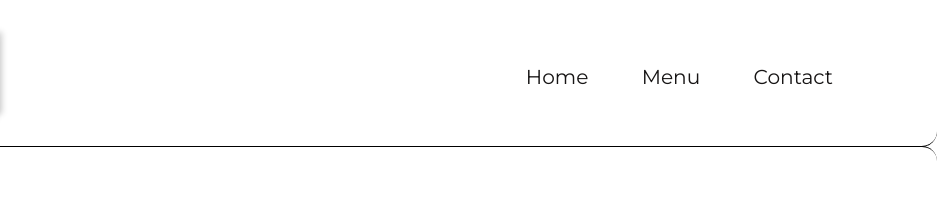
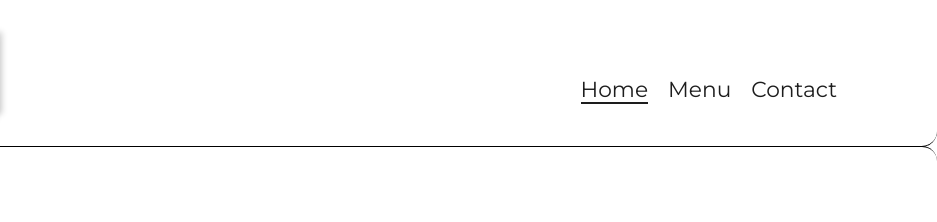
Before and after one commit to alternateved/restaurant, a website built with webpack: page dist/index.html in a window 1280 px wide. Shown: the top 222 px of the page, 343-1280 px from the left. Built offline with nearby package versions, Linux system fonts and the light colour scheme.

Commit message:
Add tab animation

```diff
--- a/dist/index.html
+++ b/dist/index.html
@@ -15,12 +15,19 @@
           <h1>
             <img id="logo" src="images/breadme-logo.png" alt="Breadme" />
           </h1>
-          <nav>
-            <ul class="tabs">
-              <li><a href="#">Home</a></li>
-              <li><a href="#">Menu</a></li>
-              <li><a href="#">Contact</a></li>
-            </ul>
+          <nav class="tabs">
+            <div class="tab">
+              <input type="radio" name="tabgroup" id="tab-1" checked />
+              <label for="tab-1">Home</label>
+            </div>
+            <div class="tab">
+              <input type="radio" name="tabgroup" id="tab-2" />
+              <label for="tab-2">Menu</label>
+            </div>
+            <div class="tab">
+              <input type="radio" name="tabgroup" id="tab-3" />
+              <label for="tab-3">Contact</label>
+            </div>
           </nav>
         </div>
       </header>
--- a/dist/styles/styles.css
+++ b/dist/styles/styles.css
@@ -40,18 +40,29 @@ header .header-container {
 	align-items: center;
 	justify-content: space-between;
 }
-nav ul {
-	margin: 1rem 0 .5rem;
-	text-align: center;
+.tabs {
+  display: flex;
+  padding-top: 2rem;
 }
-nav li {
-	display: inline;
+.tab label {
+	margin-right: 20px;
+  font-size: calc(0.8rem + 0.7vw);
+	position: relative;
+	top: 0;
+	cursor: pointer;
+  color: #1d1d1d;
 }
-nav a {
-	display: inline-block;
-  text-decoration: none;
-  color: var(--black);
-	padding: .5rem 1.5rem;
+.tab [type=radio] {
+	display: none;
+}
+[type=radio]:checked ~ label {
+	border-bottom: 2px solid #1d1d1d;
+	color: #1d1d1d;
+	z-index: 2;
+}
+[type=radio]:checked ~ label ~ .tab__content {
+	z-index: 1;
+	opacity: 1;
 }
 hr {
   overflow: visible;
@@ -96,7 +107,7 @@ img {
   padding: 1rem;
 }
 .home > h2 {
-  padding-bottom: 4rem
+  padding-bottom: 1rem
 }
 .home-text {
   padding: 1rem;
@@ -127,8 +138,8 @@ footer a {
 	main {
 		flex-direction: row;
 	}
-  .inside {
-    padding: 4rem;
+  .home > h2 {
+    padding-bottom: 4rem
   }
   .left-sidebar {
     padding-left: 4rem;
```
